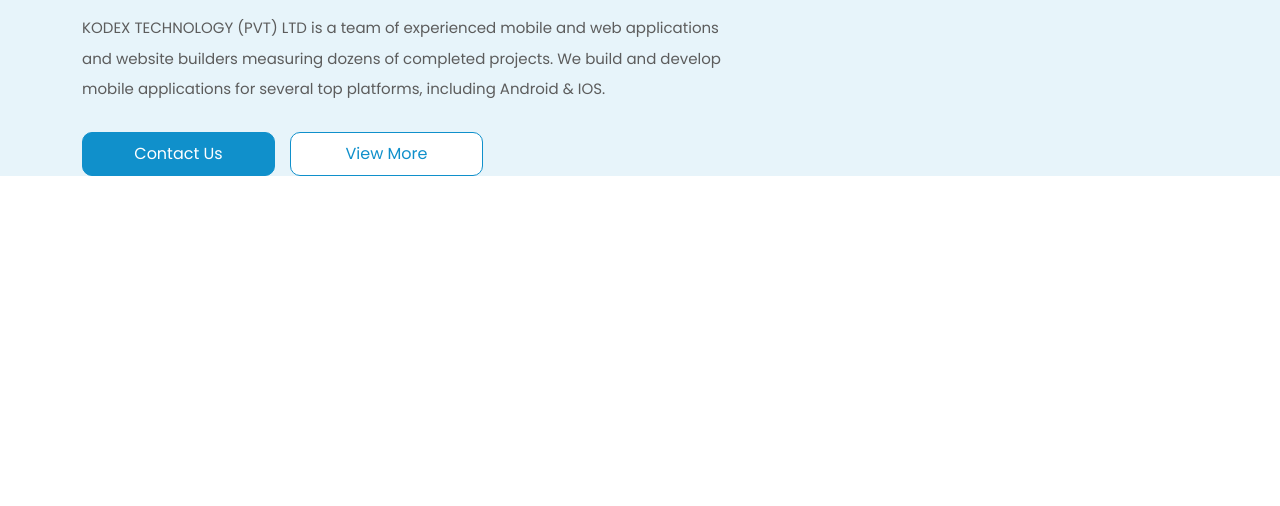
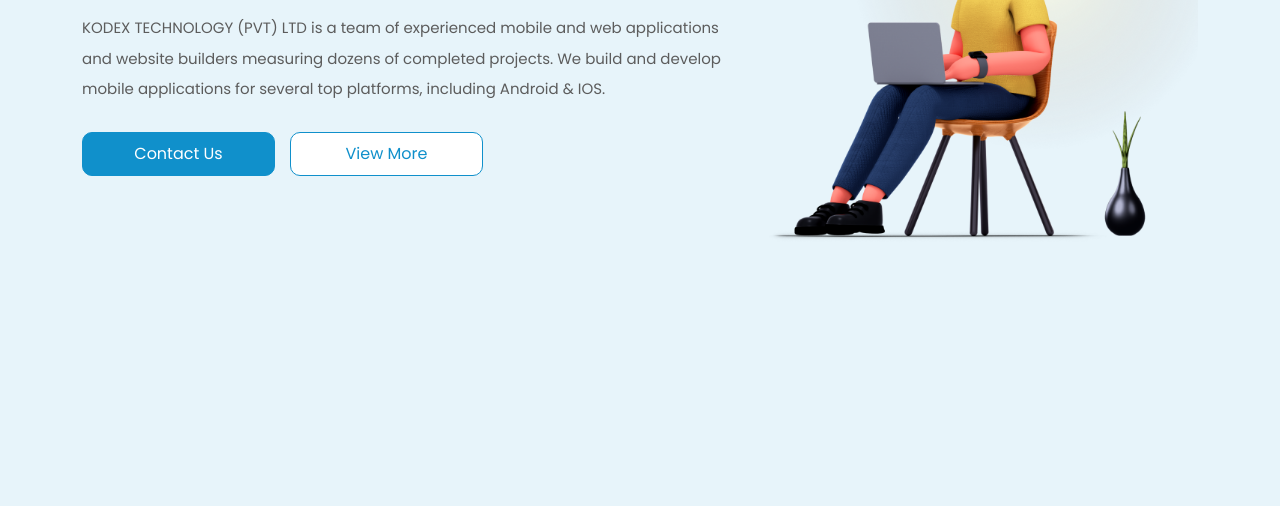
Before and after one commit to rohitparekh/starting-agency-template, a plain HTML site: page index.html in a window 1280 px wide. Shown: the part 374-880 px from the top of the page. Before the commit the page ends 800 px from the top, so only its background shows below. Drawn offline with nearby package versions, Linux system fonts and the light colour scheme.

Commit message:
figma file

```diff
--- a/css/style.css
+++ b/css/style.css
@@ -56,6 +56,7 @@ p, h1, h2, h3 {
 
 .hero-section {
     background-color: #E7F4FA;
+    min-height: 100vh;
 }
 
 .hero-section h1 {
--- a/index.html
+++ b/index.html
@@ -10,6 +10,9 @@
     <link rel="stylesheet" href="css/style.css">
 </head>
 <body>
+
+    <!-- Din dayal Yojana - Diridra resha card no:
+    secc no- 259722 -->
 
     <!-- Start header section -->
     <section class="header-section">
@@ -65,17 +68,12 @@
                     </div>
                 </div>
                 <div class="col-lg-5">
-                    <img src="img/hero.png" class="w-100" alt="">
+                    <img src="img/home/hero/hero.png" class="w-100" alt="">
                 </div>
             </div>
         </div>
     </section>
     <!-- End Hero section -->
-    <!-- Din dayal Yojana - Diridra resha card no:
-    secc no- 259722 -->
-
-
-
 
 
 
```
Also changed, not shown: img/home/services/1.png (renamed from img/home/services/Group 129.png), img/home/services/2.png (renamed from img/home/services/Group 130.png), img/home/services/3.png (renamed from img/home/services/Group 131.png), img/home/services/4.png (renamed from img/home/services/Group 132.png), 1 other file.
